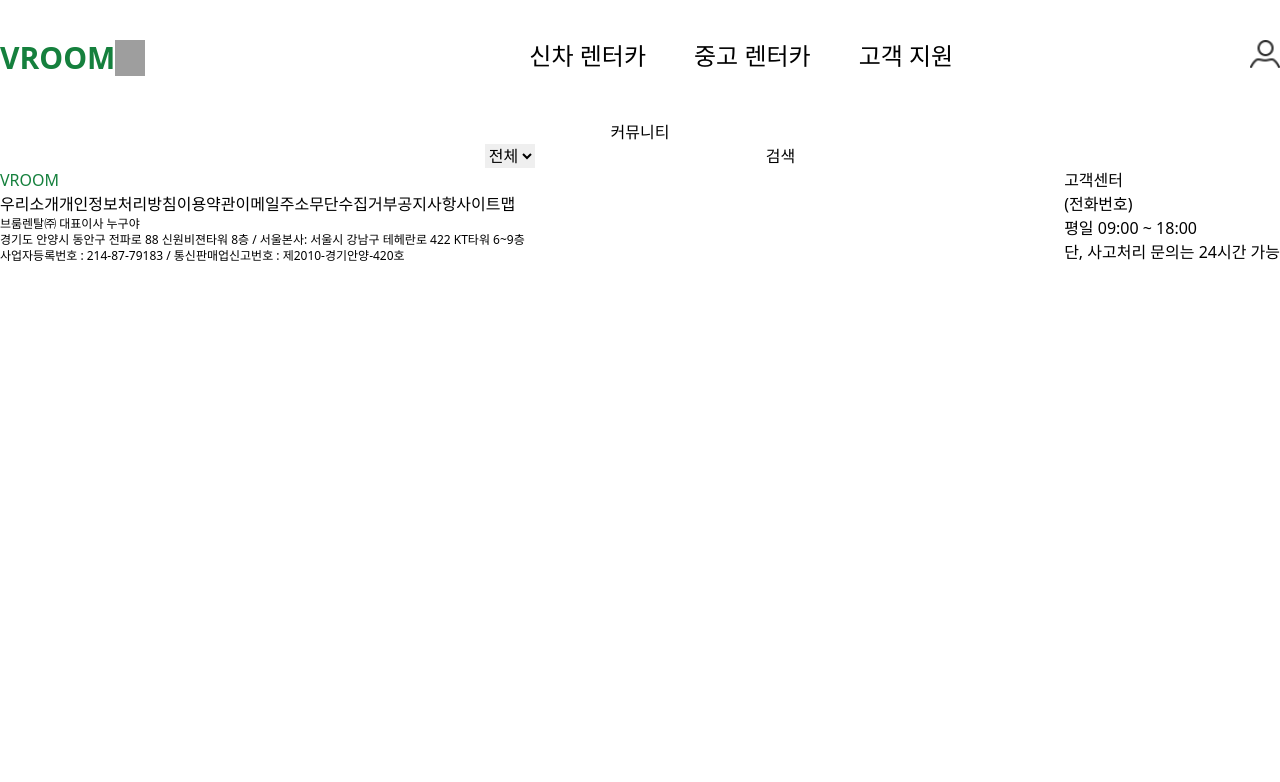
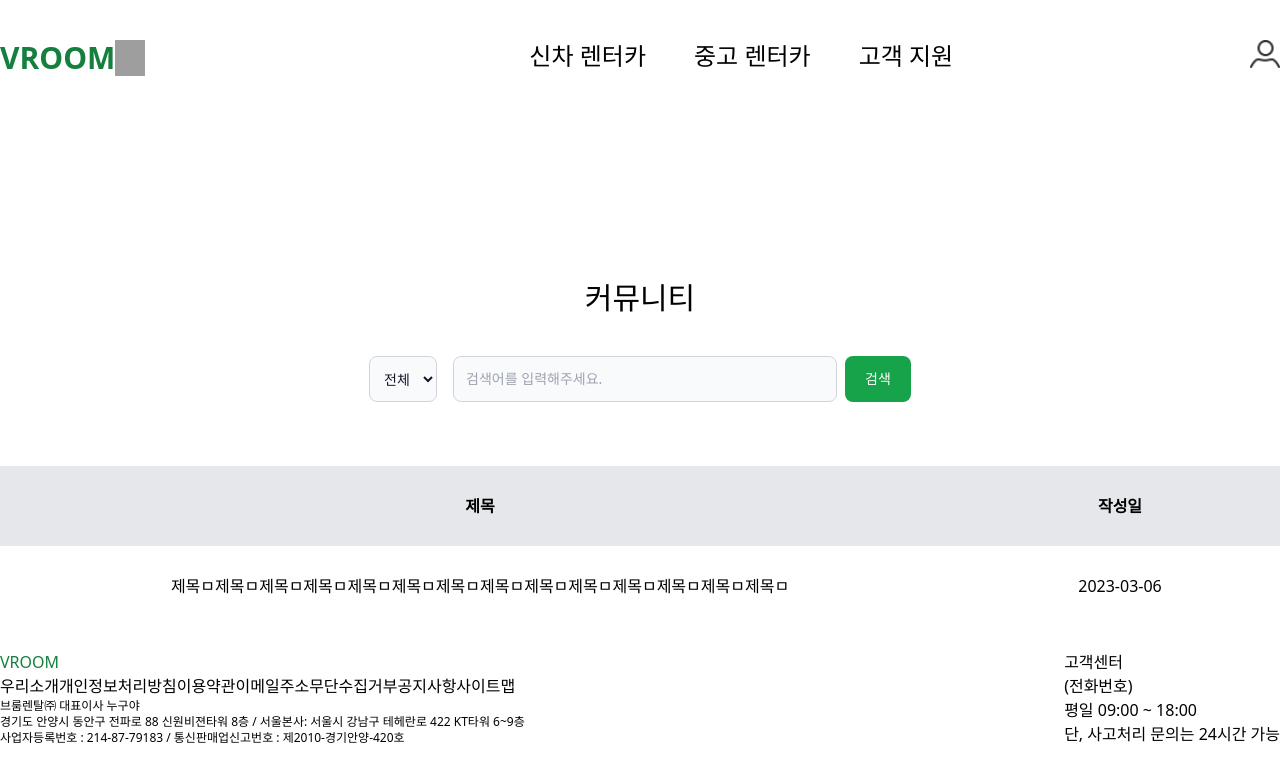
Before and after one commit to VroomVroomProject/front-end, a Next.js app: page /community in a window 1280 px wide. Shown: the top 782 px of the page. Built offline with nearby package versions, Linux system fonts and the light colour scheme; grey boxes are pictures that could not be loaded.

Commit message:
feat: 커뮤니티 검색 및 글 목록 뼈대

```diff
--- a/pages/community/index.tsx
+++ b/pages/community/index.tsx
@@ -2,19 +2,55 @@ import React from 'react';
 
 function Community() {
   return (
-    <div className="flex justify-center items-center flex-col">
-      <h3>커뮤니티</h3>
-
-      <div className="">
-        <select name="" id="">
-          <option value="">전체</option>
-          <option value="">제목</option>
-          <option value="">내용</option>
-        </select>
-        <input type="text" />
-        <button>검색</button>
+    <>
+      {/* 검색 부분 */}
+      <div className="flex justify-center items-center flex-col pt-40">
+        <h2 className="text-3xl">커뮤니티</h2>
+        <div className="flex py-10">
+          <select
+            id="countries"
+            className="bg-gray-50 border border-gray-300 text-gray-900 text-sm rounded-lg focus:ring-blue-500 focus:border-blue-500 p-2.5 dark:bg-gray-700 dark:border-gray-600 dark:placeholder-gray-400 dark:text-white dark:focus:ring-blue-500 dark:focus:border-blue-500"
+          >
+            <option value="">전체</option>
+            <option value="">제목</option>
+            <option value="">내용</option>
+          </select>
+          <input
+            type="text"
+            id="first_name"
+            className="bg-gray-50 border border-gray-300 text-gray-900 text-sm rounded-lg focus:ring-blue-500 focus-visible:border-blue-500  focus:border-blue-500 ml-4 w-96 p-3 dark:bg-gray-700 dark:border-gray-600 dark:placeholder-gray-400 dark:text-white dark:focus:ring-blue-500 dark:focus:border-blue-500"
+            placeholder="검색어를 입력해주세요."
+          />
+          <button
+            type="button"
+            className="focus:outline-none text-white bg-green-600 hover:bg-green-700 focus:ring-4 focus:ring-green-300 font-medium rounded-lg text-sm px-5 ml-2 py-2.5  dark:bg-green-600 dark:hover:bg-green-700 dark:focus:ring-green-800"
+          >
+            검색
+          </button>
+        </div>
       </div>
-    </div>
+      {/* 커뮤 목록 */}
+      <table className="mx-auto my-6 w-full ">
+        <colgroup>
+          <col width={'60%'} />
+          <col width={'20%'} />
+        </colgroup>
+        <thead className="h-20 bg-gray-200 ">
+          <tr>
+            <th>제목</th>
+            <th>작성일</th>
+          </tr>
+        </thead>
+        <tbody className="h-20 text-center">
+          <tr>
+            <td>
+              제목ㅁ제목ㅁ제목ㅁ제목ㅁ제목ㅁ제목ㅁ제목ㅁ제목ㅁ제목ㅁ제목ㅁ제목ㅁ제목ㅁ제목ㅁ제목ㅁ
+            </td>
+            <td>2023-03-06</td>
+          </tr>
+        </tbody>
+      </table>
+    </>
   );
 }
 
```
